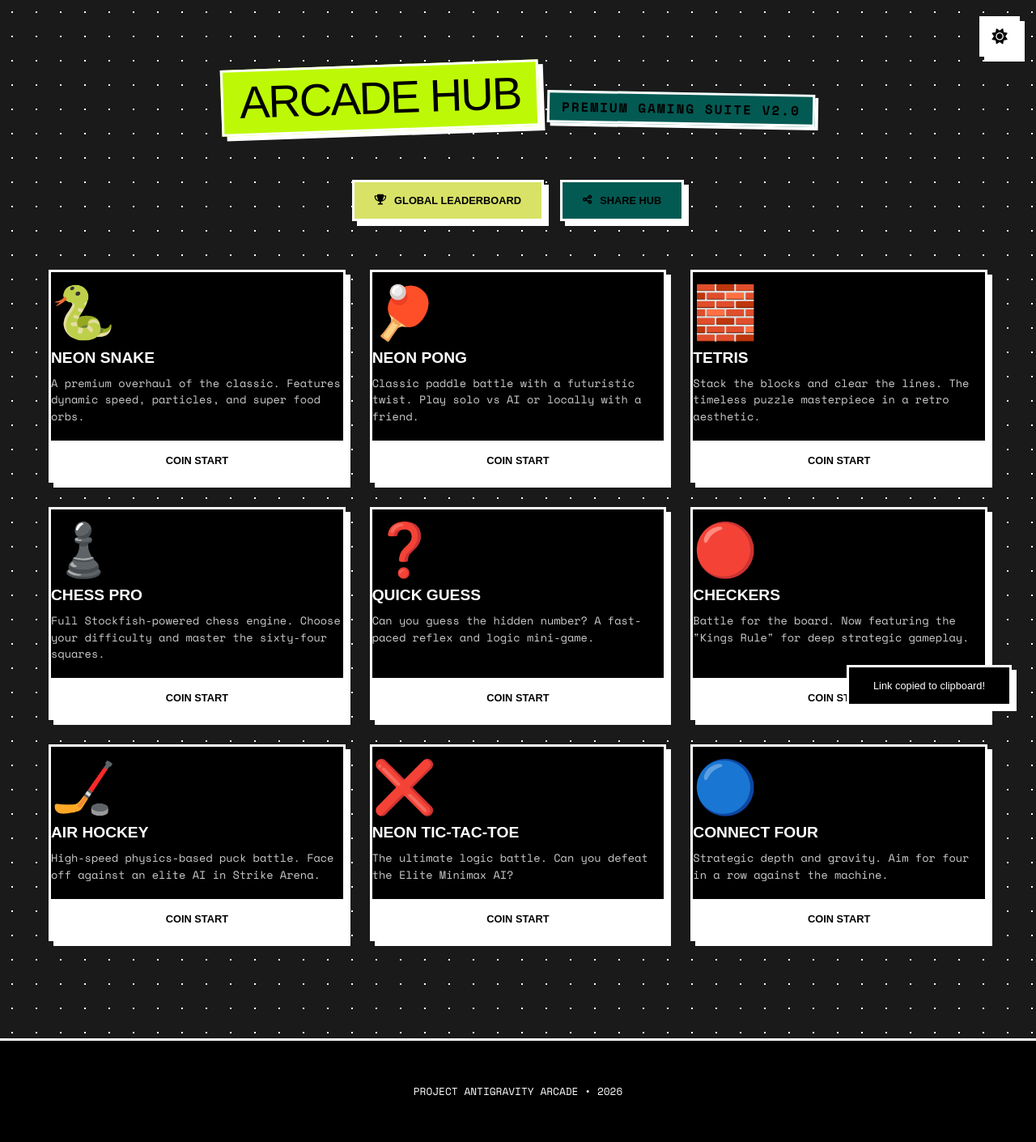
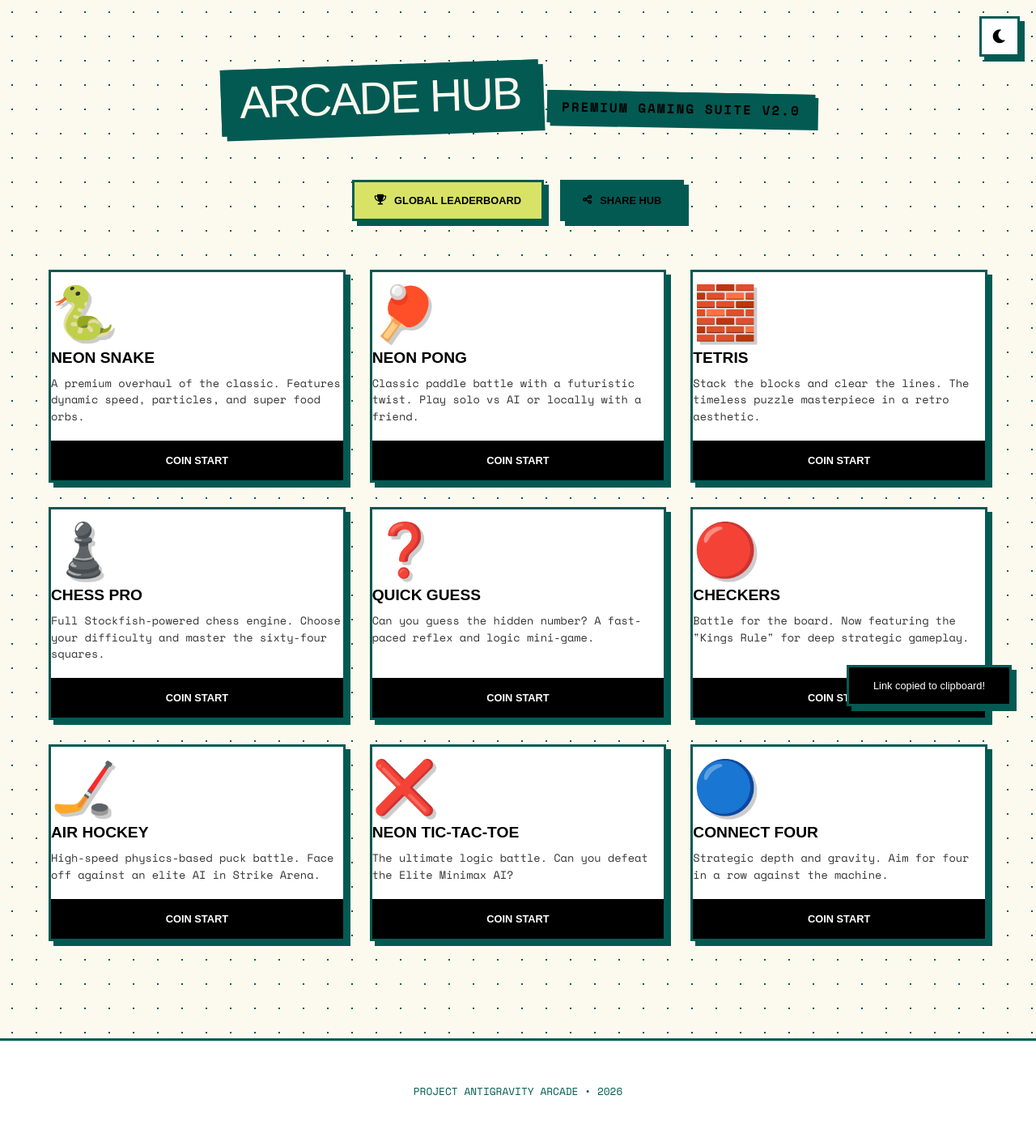
Before and after one commit to Agentic-Ahmed/mark-arcade, a Flask app: page / in a window 1280 px wide. Shown: the whole page at 81% size. Run offline with Flask 3, Linux system fonts and the light colour scheme; some web fonts are replaced.

Commit message:
fix: set default theme to light

```diff
--- a/index.html
+++ b/index.html
@@ -510,7 +510,7 @@
         const moonIcon = '<i class="fas fa-moon"></i>';
 
         // Check for saved theme preference
-        const currentTheme = localStorage.getItem('theme') || 'dark';
+        const currentTheme = localStorage.getItem('theme') || 'light';
         document.documentElement.setAttribute('data-theme', currentTheme);
         themeToggle.innerHTML = currentTheme === 'light' ? moonIcon : sunIcon;
 
--- a/templates/hub.html
+++ b/templates/hub.html
@@ -510,7 +510,7 @@
         const moonIcon = '<i class="fas fa-moon"></i>';
 
         // Check for saved theme preference
-        const currentTheme = localStorage.getItem('theme') || 'dark';
+        const currentTheme = localStorage.getItem('theme') || 'light';
         document.documentElement.setAttribute('data-theme', currentTheme);
         themeToggle.innerHTML = currentTheme === 'light' ? moonIcon : sunIcon;
 
```
